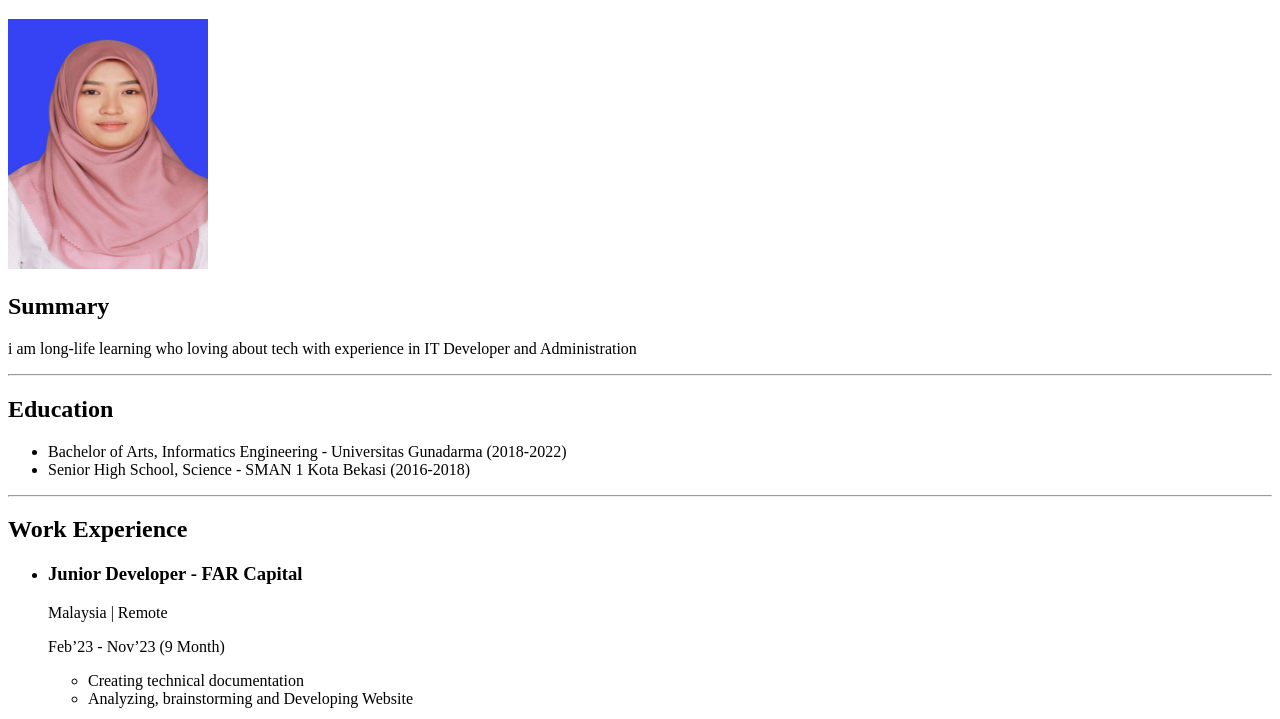
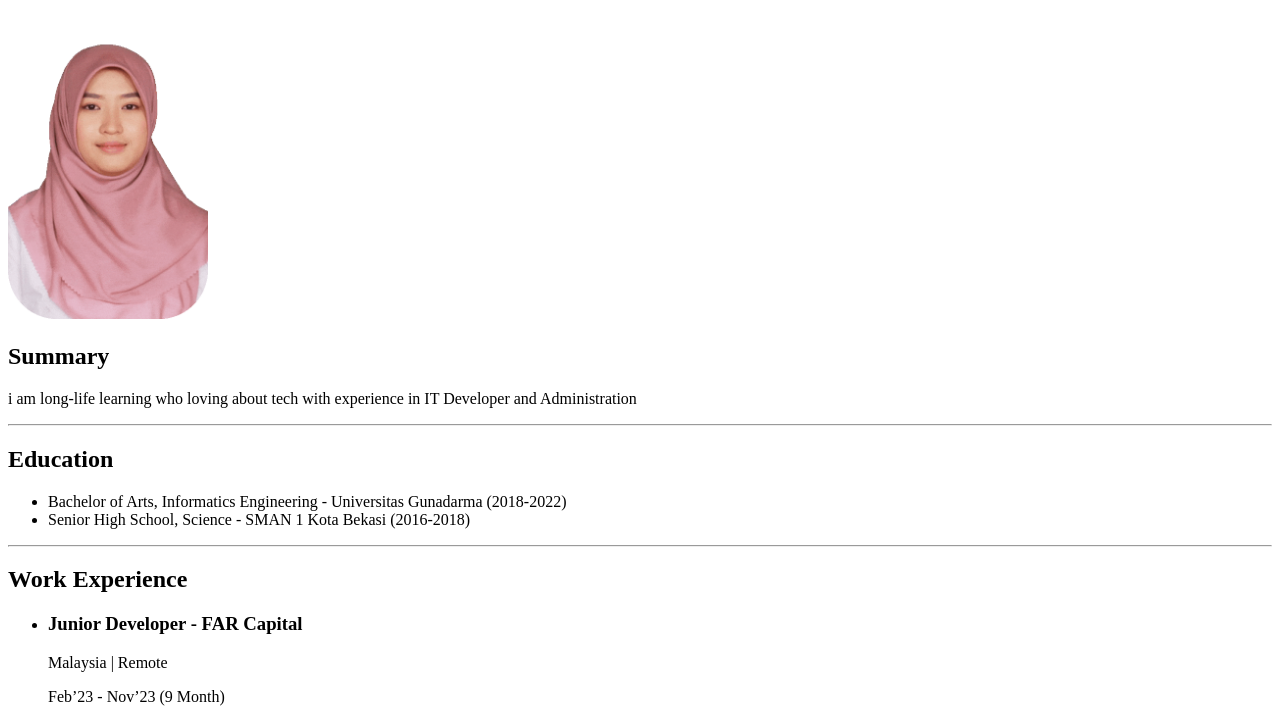
Before and after one commit to diahnurkha/Portofolio, a plain HTML site: page index.html in a window 1280 px wide. Shown: the part 61-780 px from the top of the page. Drawn offline with Linux system fonts and the light colour scheme.

Commit message:
modife the picture of my self with gif

```diff
--- a/index.html
+++ b/index.html
@@ -8,7 +8,7 @@
 
     <h1>Diah Nur Khasanah</h1>
 
-    <img src="./assets/images/diah.jpeg" alt="" height="250px" width="200px">
+    <img src="./assets/images/diah.gif" alt="" height="300px" width="200px">
 
     <h2>Summary</h2>
 
```
Also changed, not shown: assets/images/diah.gif (added).
